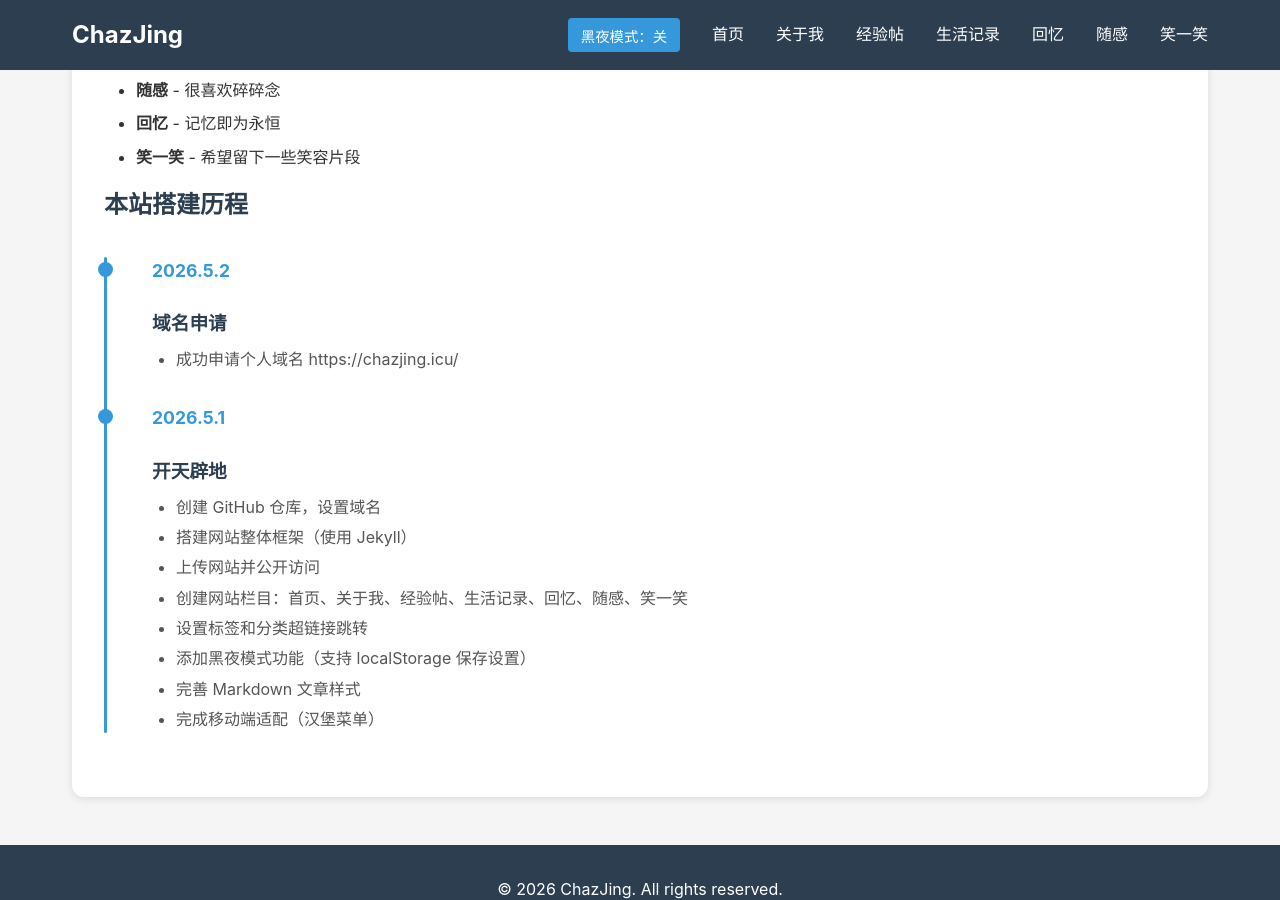
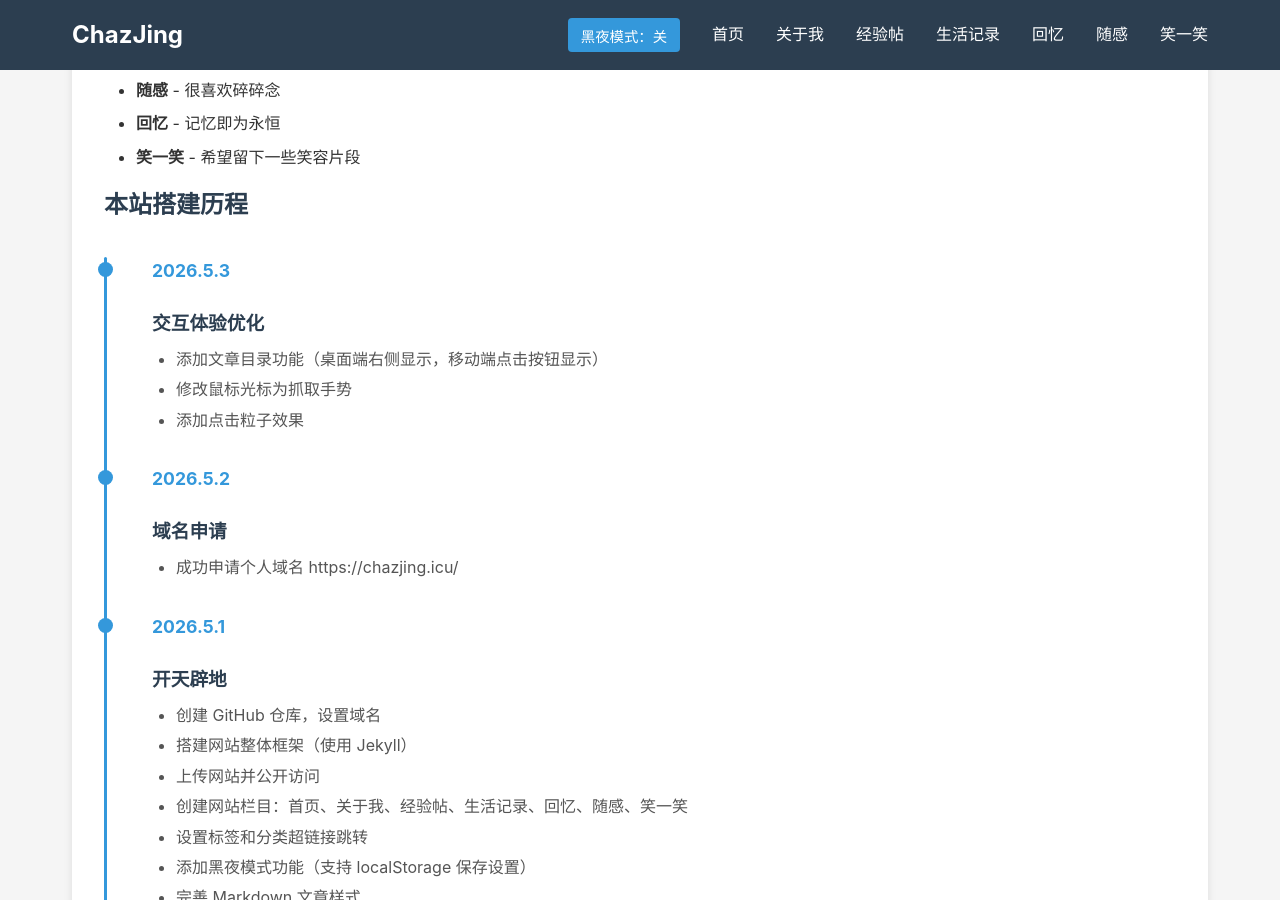
Before and after one commit to ChazJing/ChazJing.github.io, a Jekyll site: the page built from about.md, in a window 1280 px wide and 900 px high, scrolled down 631 px. Built offline with Jekyll 4.4.1, drawn with Linux system fonts in a browser that asks for light colours.

Commit message:
Add files via upload

```diff
--- a/about.md
+++ b/about.md
@@ -41,6 +41,17 @@ title: 关于我
         <h2>本站搭建历程</h2>
         <div class="timeline">
             <div class="timeline-item">
+                <div class="timeline-date">2026.5.3</div>
+                <div class="timeline-content">
+                    <h3>交互体验优化</h3>
+                    <ul>
+                        <li>添加文章目录功能（桌面端右侧显示，移动端点击按钮显示）</li>
+                        <li>修改鼠标光标为抓取手势</li>
+                        <li>添加点击粒子效果</li>
+                    </ul>
+                </div>
+            </div>
+            <div class="timeline-item">
                 <div class="timeline-date">2026.5.2</div>
                 <div class="timeline-content">
                     <h3>域名申请</h3>
```
